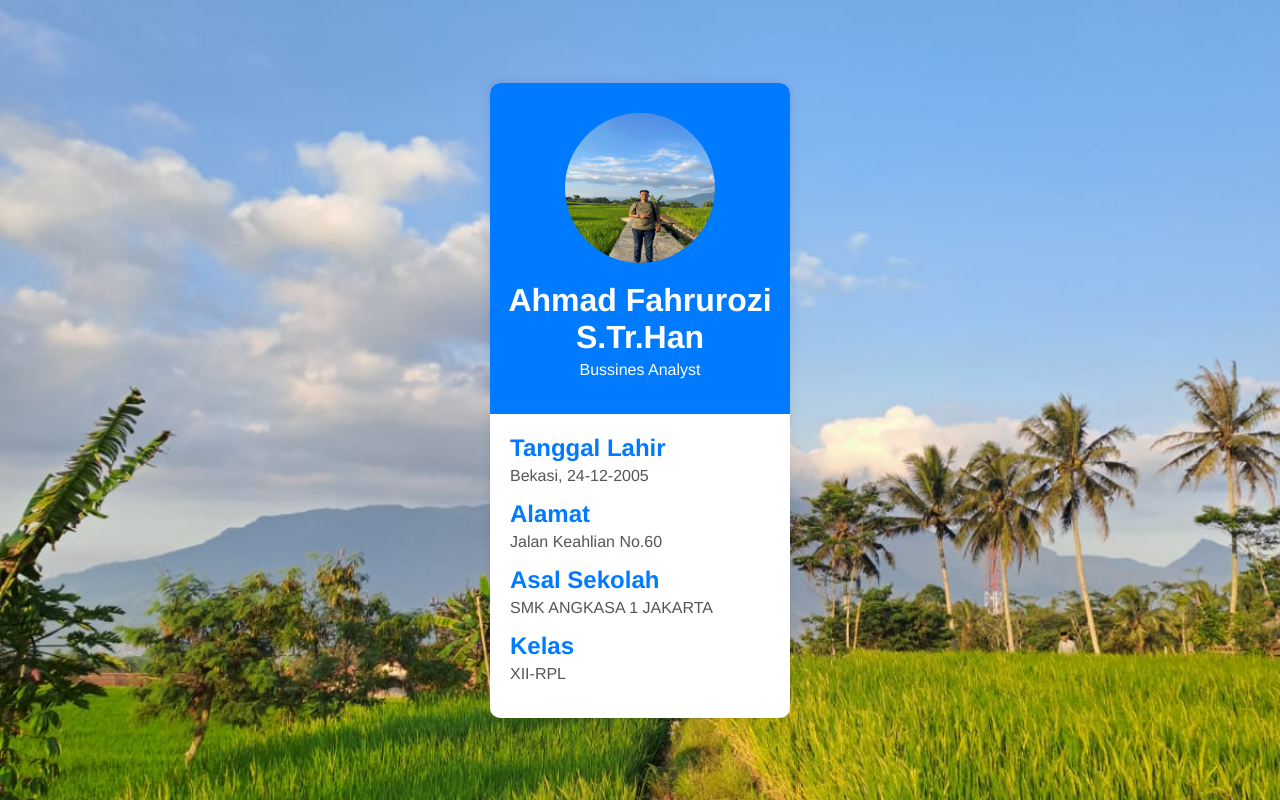
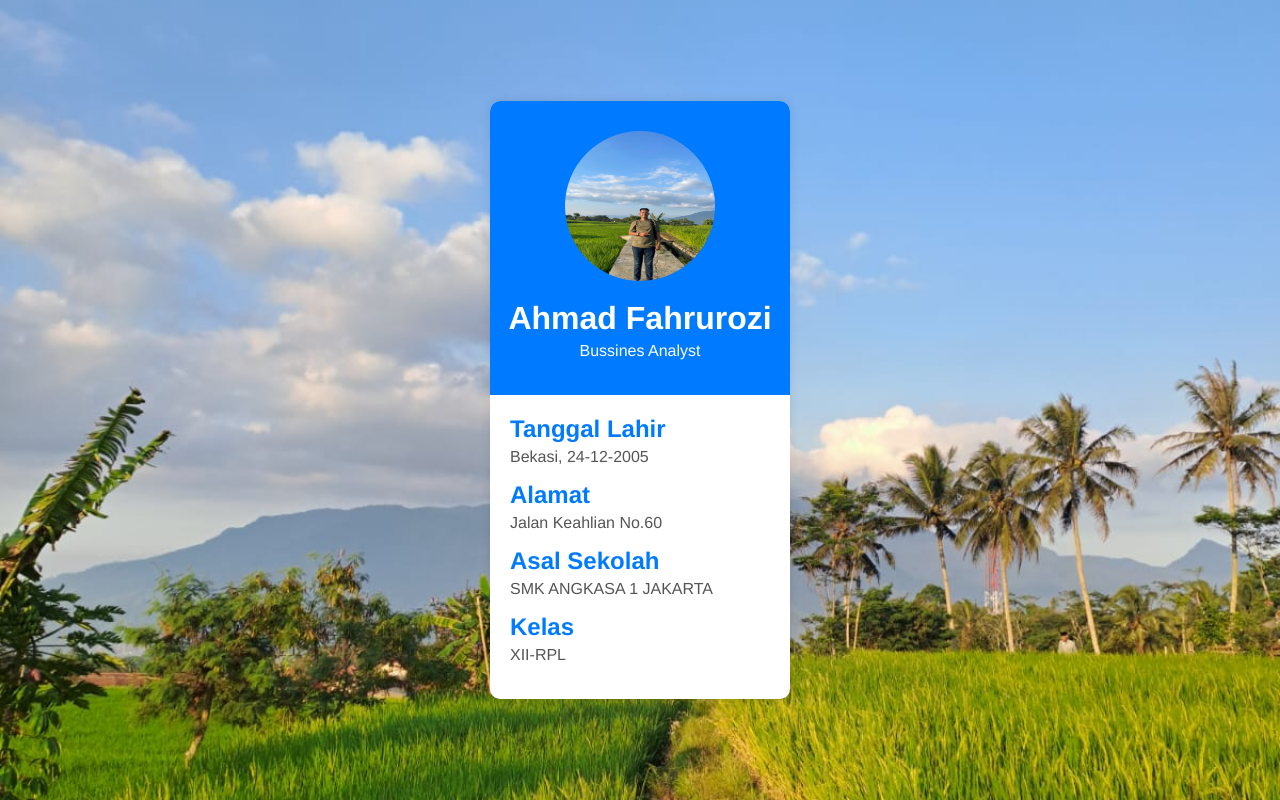
Before and after one commit to ahmadfahrurrozi24/biodata, a plain HTML site: page index.html in a window 1280 px wide. Drawn offline with Linux system fonts and the light colour scheme.

Commit message:
first commit

```diff
--- a/index.html
+++ b/index.html
@@ -7,7 +7,7 @@
   <div class="biodata-card">
     <div class="biodata-header">
       <img src="JII.jpg" alt="Foto Profil">
-      <h1>Ahmad Fahrurozi S.Tr.Han</h1>
+      <h1>Ahmad Fahrurozi</h1>
       <p>Bussines Analyst</p>
     </div>
     <div class="biodata-details">
```
